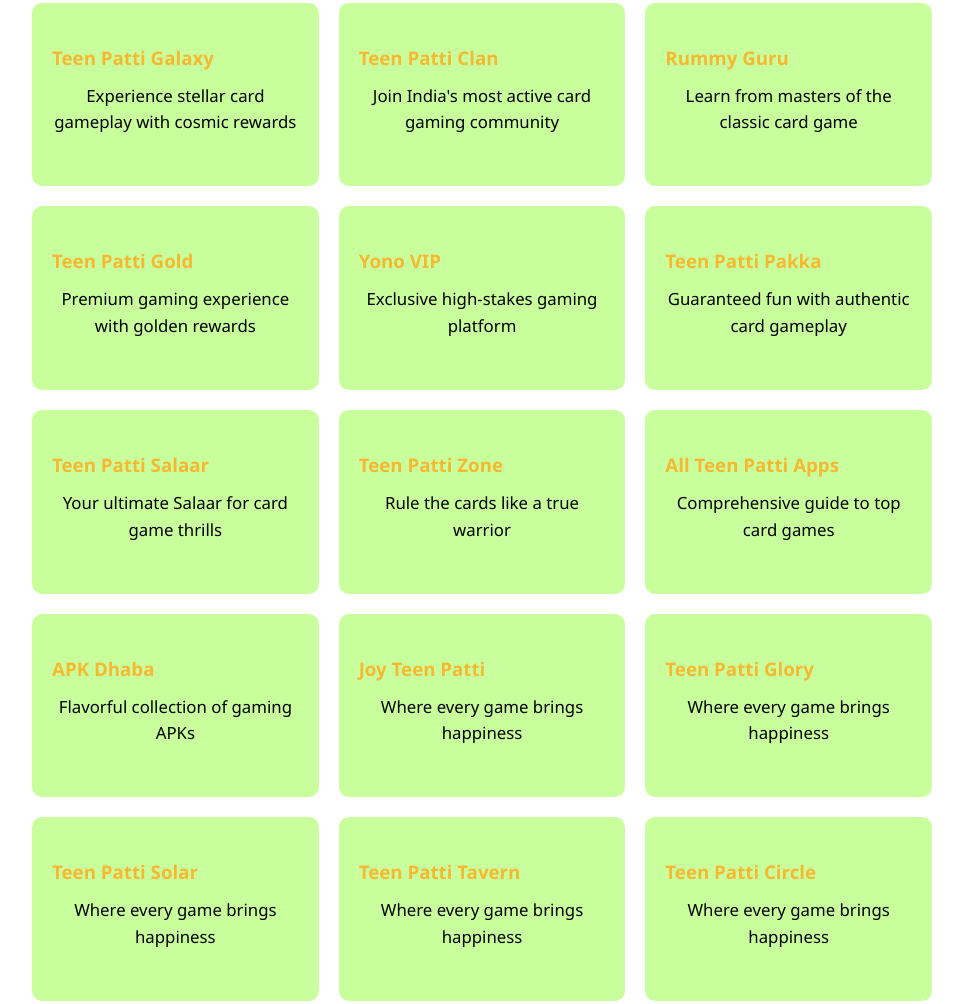
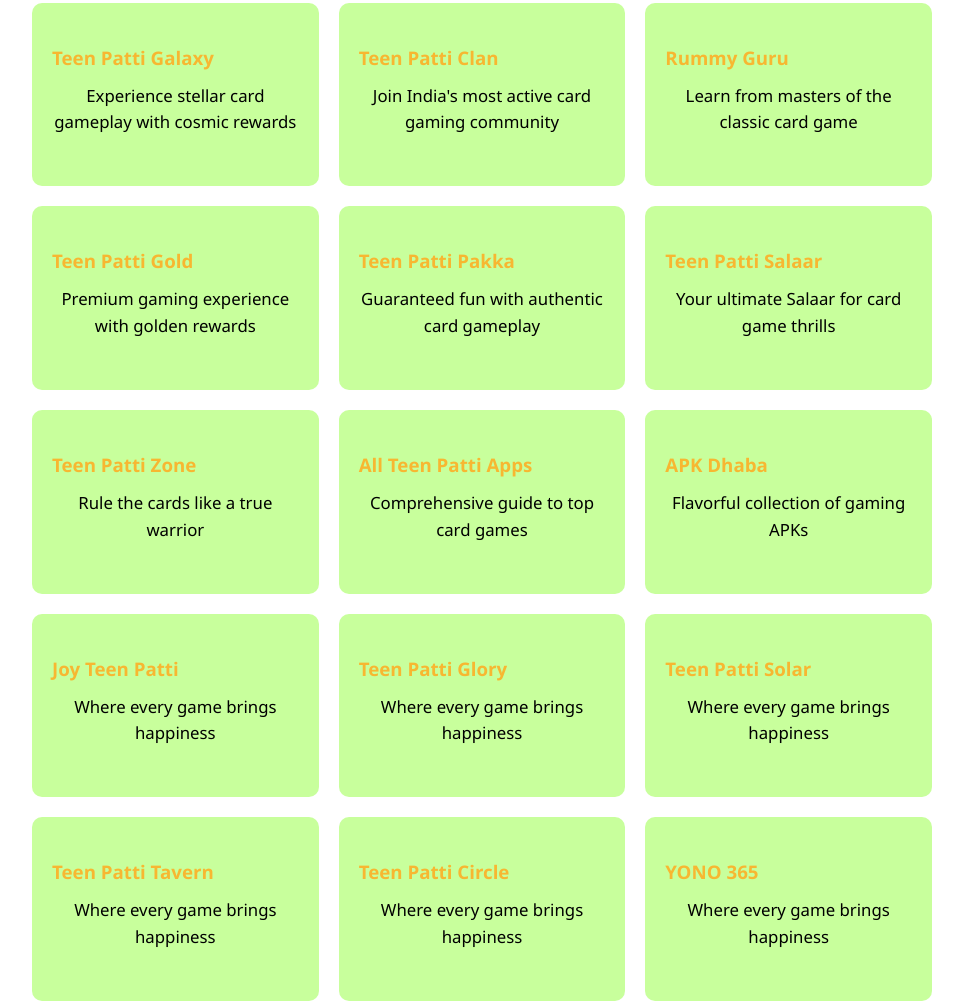
Before and after one commit to Anil9663/teenpattisalaar, a plain HTML site: page privacy_teenpattiSalaar.html in a window 1280 px wide. Shown: the part 2631-3635 px from the top of the page, without its empty margins (158-1121 px from the left). Drawn offline with Linux system fonts and the light colour scheme.

Commit message:
Update privacy_teenpattiSalaar.html

```diff
--- a/privacy_teenpattiSalaar.html
+++ b/privacy_teenpattiSalaar.html
@@ -262,13 +262,6 @@
             </a>
         </div>
 
-        <!-- Yono VIP -->
-        <div class="partner-card">
-            <a href="https://yono-vip.app/" target="_blank" rel="noopener noreferrer">
-                <h3>Yono VIP</h3>
-                <p>Exclusive high-stakes gaming platform</p>
-            </a>
-        </div>
 
         <!-- Teen Patti Pakka -->
         <div class="partner-card">
```
